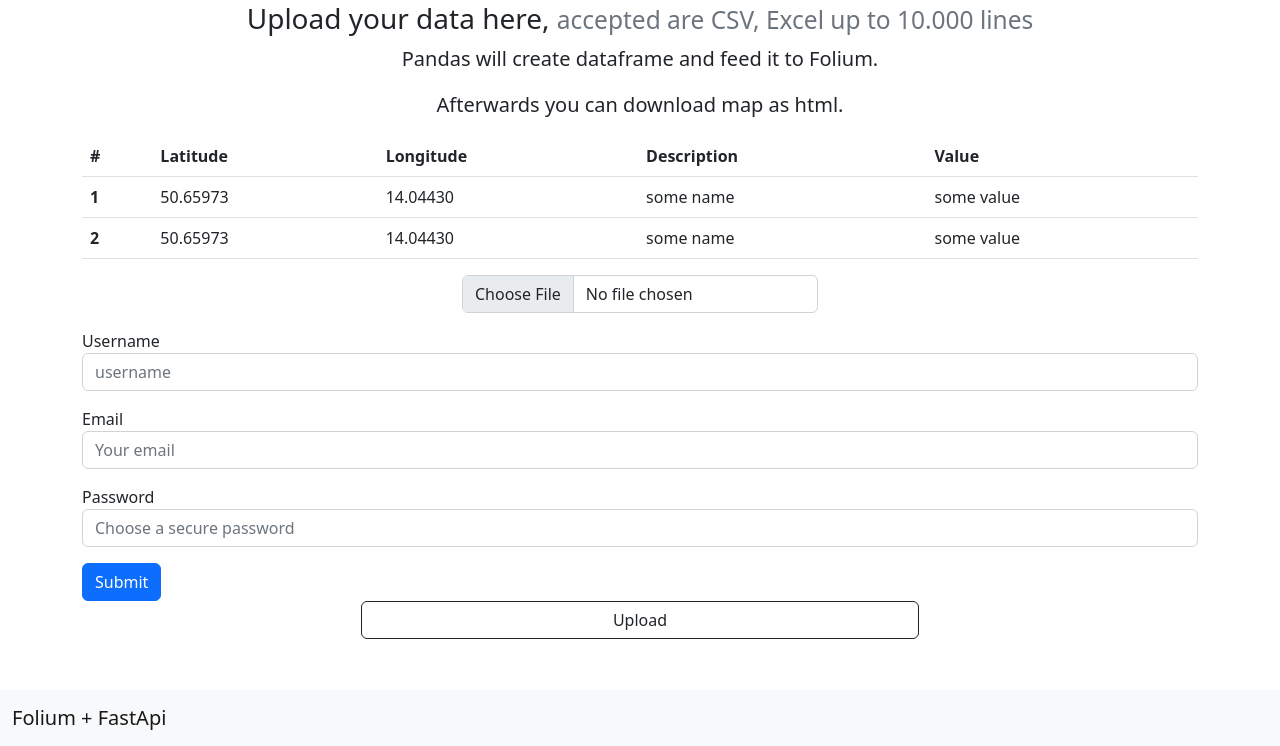
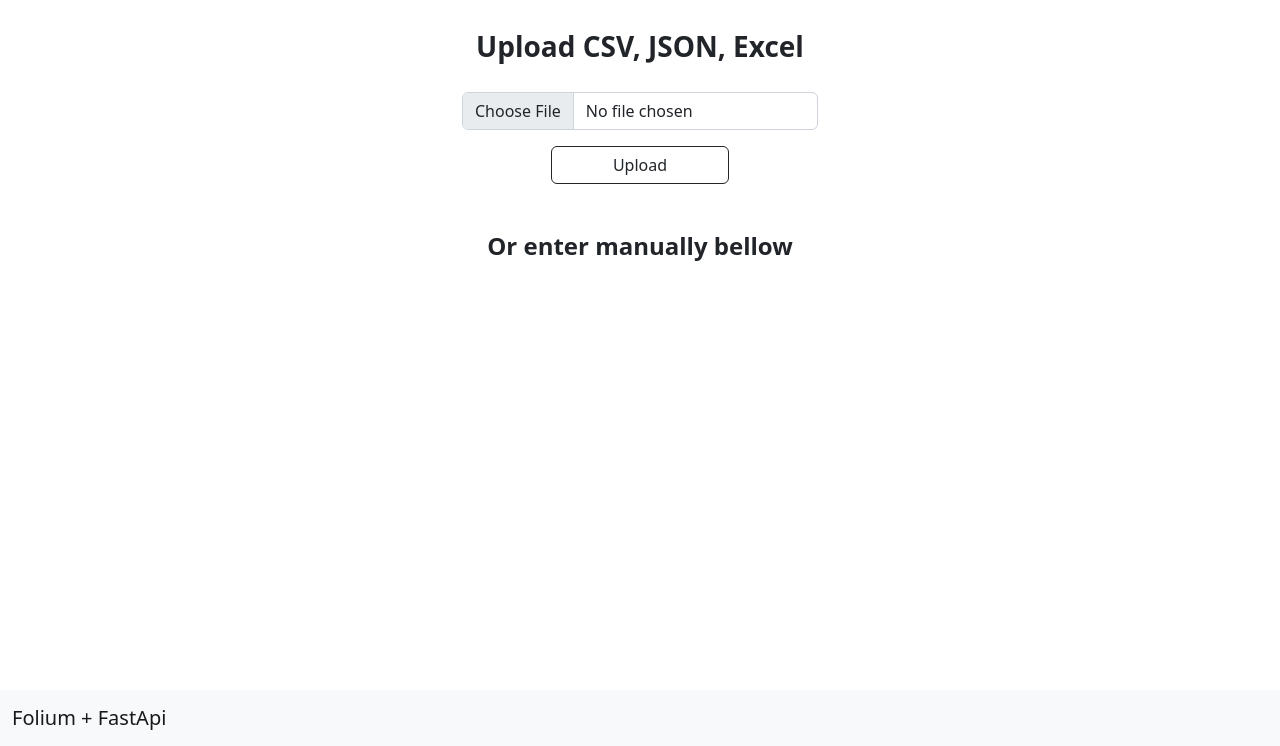
Before and after one commit to 3p1463k/mapapi, a FastAPI app: template backend/templates/general_pages/create_map.html in a window 1280 px wide. Shown: the part 54-800 px from the top of the page. Run offline with FastAPI, Linux system fonts and the light colour scheme; the template is opened without the code that fills it, so the values that code supplies are empty.

Commit message:
added processing of file upload

```diff
--- a/backend/apis/base.py
+++ b/backend/apis/base.py
@@ -1,6 +1,7 @@
 from fastapi import APIRouter
 from apis.version1 import route_homepage
 from apis.version1 import route_map
+from apis.version1 import route_help_page
 
 
 api_router = APIRouter()
@@ -9,3 +10,5 @@ api_router.include_router(
     route_homepage.homepage_router, prefix="", tags=["general_pages"]
 )
 api_router.include_router(route_map.map_router, prefix="", tags=["map"])
+
+api_router.include_router(route_help_page.help_page_router, prefix="", tags=["map"])
--- a/backend/apis/version1/route_homepage.py
+++ b/backend/apis/version1/route_homepage.py
@@ -12,7 +12,7 @@ templates = Jinja2Templates(directory="templates")
 async def home(request: Request):
 
     start_coords = (50.65973, 14.04430)
-    mymap = folium.Map(location=start_coords, zoom_start=16)
+    mymap = folium.Map(location=start_coords, zoom_start=17)
 
     mymap1 = mymap._repr_html_()
     context = {"request": request, "mymap": mymap1}
--- /dev/null
+++ b/backend/static/custom.css
@@ -0,0 +1,20 @@
+h3 {
+  text-align: center;
+  margin-top: 1em;
+  margin-bottom: 1em;
+  font-weight: bold
+}
+
+h4 {
+  text-align: center;
+  margin-top: 2em;
+  margin-bottom: 2em;
+  font-weight: bold
+}
+
+h5 {
+  text-align: center;
+  margin-top: 2em;
+  margin-bottom: 2em;
+  font-weight: bold
+}
--- a/backend/templates/components/navbar.html
+++ b/backend/templates/components/navbar.html
@@ -8,7 +8,7 @@
       <div class="navbar-nav">
         <a class="nav-link active" aria-current="page" href="/">Home</a>
         <a class="nav-link" href="/map">Create</a>
-        <a class="nav-link" href="#">Help</a>
+        <a class="nav-link" href="/help">Help</a>
         <a class="nav-link disabled">My Maps</a>
       </div>
     </div>
--- a/backend/templates/general_pages/create_map.html
+++ b/backend/templates/general_pages/create_map.html
@@ -1,5 +1,4 @@
 {% extends "shared/base.html" %}
-
 
 {% block title %}
   <title>Create Map</title>
@@ -7,84 +6,30 @@
 
 {% block content %}
 
-
 <div class="container">
 
+<h3 class="ex1">
+  Upload CSV, JSON, Excel
+</h3>
 
-
-<figure class="text-center">
-  <blockquote class="blockquote">
-    <h3>
-    Upload your data here,
-    <small class="text-muted">accepted are CSV, Excel up to 10.000 lines</small>
-  </h3>
-    <p>Pandas will create dataframe and feed it to Folium.</p>
-    <p>Afterwards you can download map as html.</p>
-
-  </blockquote>
-</figure>
-
-
-
-  <table class="table">
-    <thead>
-      <tr>
-        <th scope="col">#</th>
-        <th scope="col">Latitude</th>
-        <th scope="col">Longitude</th>
-        <th scope="col">Description</th>
-        <th scope="col">Value</th>
-
-      </tr>
-    </thead>
-    <tbody>
-      <tr>
-        <th scope="row">1</th>
-        <td>50.65973</td>
-        <td>14.04430</td>
-        <td>some name</td>
-        <td>some value</td>
-      </tr>
-      <tr>
-        <th scope="row">2</th>
-        <td>50.65973</td>
-        <td>14.04430</td>
-        <td>some name</td>
-        <td>some value</td>
-
-
-      </tr>
-    </tbody>
-  </table>
-
-
+<form action="/uploadfiles/" enctype="multipart/form-data" method="post">
  <div class="row justify-content-center">
    <div class="col-md-4 ">
      <div class="mb-3">
-          <input class="form-control " type="file" id="formFile">
+       <input class="form-control " name="file" type="file" id="formFile">
+     </div>
+     <div class="d-grid gap-2 col-6 mx-auto">
+        <button  class="btn btn-outline-dark" type="submit">Upload</button>
      </div>
    </div>
-
-  <form method="POST">
-          <div class="mb-3">
-            <label>Username</label>
-            <input type="text" required class="form-control" name="username" value="{{username}}" placeholder="username">
  </div>
-          <div class="mb-3">
-            <label>Email</label>
-            <input type="text" required placeholder="Your email" name="email" value="{{email}}" class="form-control">
-          </div>
-          <div class="mb-3">
-            <label>Password</label>
-            <input type="password" required placeholder="Choose a secure password" value="{{password}}" name="password" class="form-control">
-          </div>
-          <button type="submit" class="btn btn-primary">Submit</button>
 </form>
 
-</div>
-<div class="d-grid gap-2 col-6 mx-auto">
-  <button class="btn btn-outline-dark" type="button">Upload</button>
+<h4 class="ex1">
+  Or enter manually bellow
+</h4>
+
+
 </div>
 
-
 {% endblock %}
--- a/backend/templates/shared/base.html
+++ b/backend/templates/shared/base.html
@@ -4,6 +4,7 @@
     <meta charset="utf-8">
     <meta name="viewport" content="width=device-width, initial-scale=1">
     <link href="https://cdn.jsdelivr.net/npm/bootstrap@5.2.2/dist/css/bootstrap.min.css" rel="stylesheet" integrity="sha384-Zenh87qX5JnK2Jl0vWa8Ck2rdkQ2Bzep5IDxbcnCeuOxjzrPF/et3URy9Bv1WTRi" crossorigin="anonymous">
+    <link rel="stylesheet" type="text/css" href="static/custom.css">
 
     {% block title %}
     {% endblock %}
```
Also changed, not shown: backend/apis/version1/route_help_page.py (added, +12 -0 lines), backend/apis/version1/route_map.py (+27 -13 lines), backend/templates/general_pages/config.py (added, +24 -0 lines), backend/templates/general_pages/help_page.html (added, +50 -0 lines), backend/templates/general_pages/map_page.html (added, +11 -0 lines), 2 other files. Lines whose indentation alone changed are shown as unchanged.
